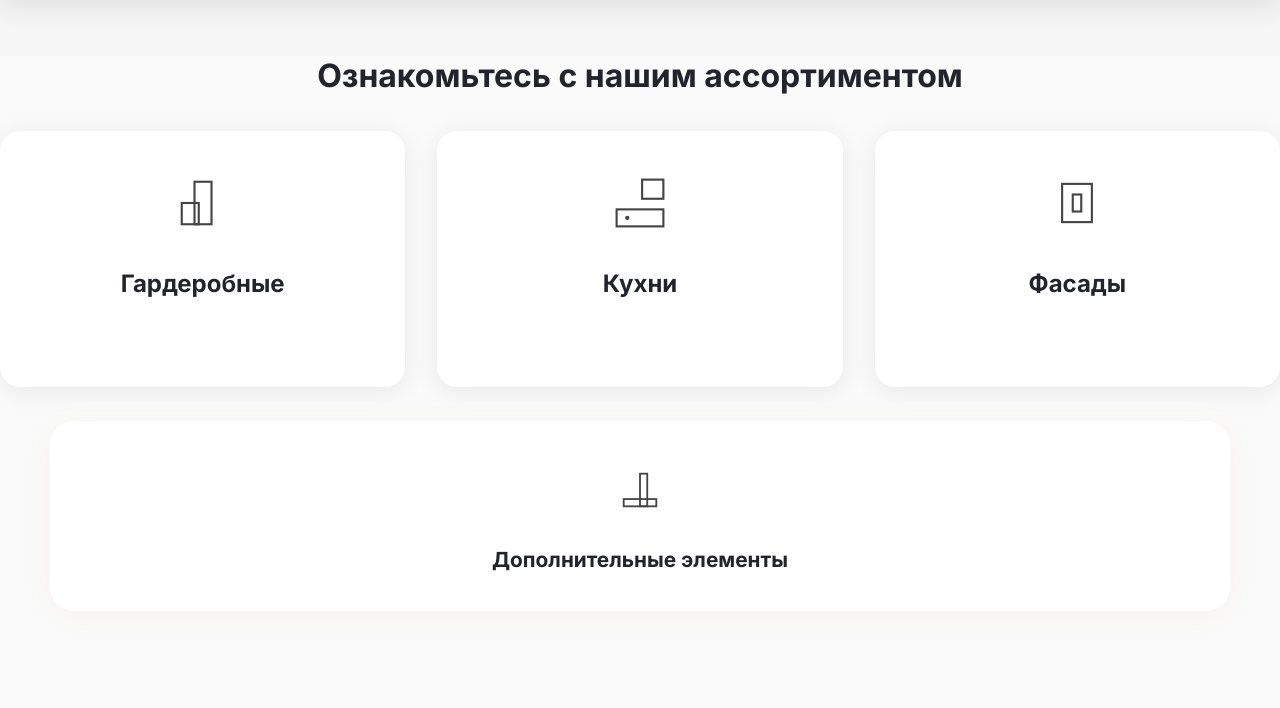
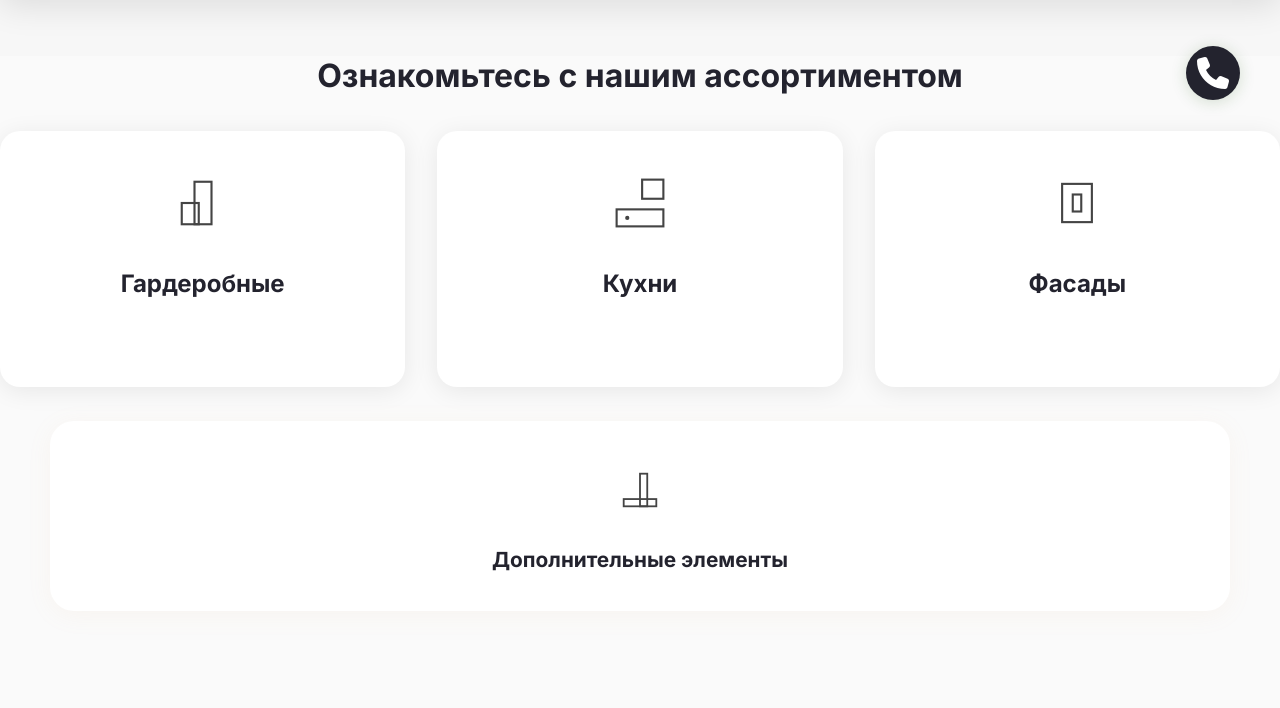
Before and after one commit to BuriloID/Mark_2, a Django app: page / in a window 1280 px wide. Shown: the part 622-1330 px from the top of the page. Run offline with Django 5.2, Linux system fonts and the light colour scheme.

Commit message:
modified:   tableshop/main/static/main/script.js 	modified:   tableshop/main/static/main/styles.css 	modified:   tableshop/main/templates/main/base.html

```diff
--- a/tableshop/main/static/main/script.js
+++ b/tableshop/main/static/main/script.js
@@ -57,7 +57,10 @@ console.log('main/script.js loaded');
 let popupTimeout = setTimeout(() => {
   document.getElementById('callback-popup').style.display = 'flex';
 }, 45000);
-
+function openPopup() {
+  document.getElementById('callback-popup').style.display = 'flex';
+  clearTimeout(popupTimeout);
+}
 function closePopup() {
   document.getElementById('callback-popup').style.display = 'none';
   clearTimeout(popupTimeout);
--- a/tableshop/main/static/main/styles.css
+++ b/tableshop/main/static/main/styles.css
@@ -522,11 +522,37 @@
         from {opacity: 0; transform: translateY(10px);}
         to {opacity: 1; transform: translateY(0);}
     }
+    .popup-fab {
+  position: fixed;
+  bottom: 78px;
+  right: 40px;
+  width: 54px;
+  height: 54px;
+  border-radius: 50%;
+  background: #23232e;
+  color: #fff;
+  border: none;
+  box-shadow: 0 2px 16px rgba(34, 97, 14, 0.18);
+  font-size: 2rem;
+  display: flex;
+  align-items: center;
+  justify-content: center;
+  z-index: 1200;
+  cursor: pointer;
+  transition: background 0.18s, box-shadow 0.18s;
+}
+.popup-fab:hover {
+  background: #e7b87e;
+  color: #23232e;
+    box-shadow: 0 8px 28px rgba(231,184,126,0.18);
+    transform: scale(1.1);
+}
+
 #scrollTopBtn {
     display: none;
     position: fixed;
-    right: 32px;
-    bottom: 78px;
+    right: 40px;
+    bottom: 145px;
     z-index: 99;
     background: #23232e;
     color: #fff;
--- a/tableshop/main/templates/main/base.html
+++ b/tableshop/main/templates/main/base.html
@@ -74,6 +74,9 @@
 </div>
     </div>
 </footer>
+<button onclick="openPopup()" id="popupCallBtn" class="popup-fab" title="Обратный звонок">
+    <i class="fas fa-phone"></i>
+</button>
 <button onclick="scrollToTop()" id="scrollTopBtn" title="Наверх">
     <i class="fas fa-arrow-up"></i>
 </button>
```
